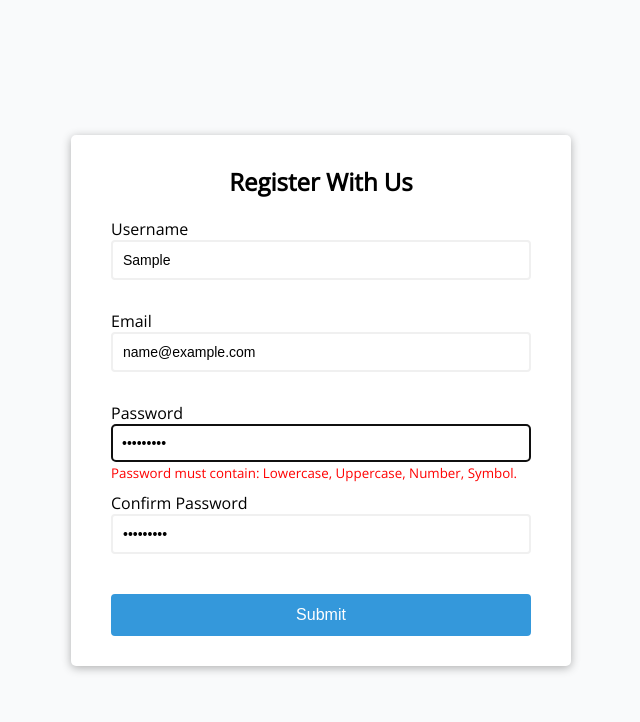
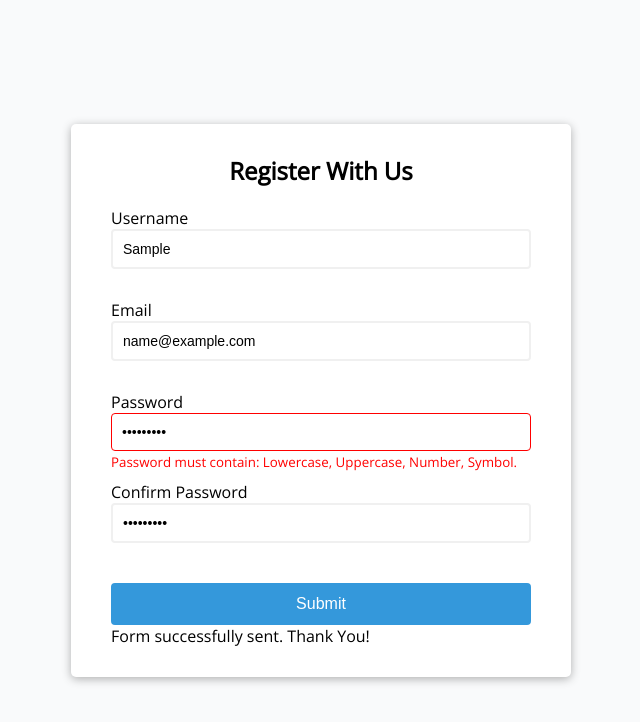
Before and after one commit to CoreyJamesLynch/FormValidator, a React (Create React App) app: page / in a window 1280 px wide. Both pictures are taken after typing "Sample", "name@example.com", "Sample123", "Sample123" into the empty fields and a click on the button "Submit". Shown: the top 722 px of the page, without its empty margins (319-959 px from the left). Built offline with nearby package versions, Linux system fonts and the light colour scheme.

Commit message:
Add successfully sent message to form.

```diff
--- a/src/Components/FormComponent.js
+++ b/src/Components/FormComponent.js
@@ -4,17 +4,23 @@ import { useForm } from 'react-hook-form';
 import './FormComponent.css';
 
 const FormComponent = () => {
-  const { register, handleSubmit, errors, watch } = useForm();
+  const { register, handleSubmit, errors, formState, watch } = useForm({
+    mode: 'onBlur',
+  });
+
   const password = useRef({});
   password.current = watch('password', '');
-  const onSubmit = (data) => {
-    console.log(data);
+
+  const onSubmit = (data, event) => {
+    event.target.reset();
+    console.log(formState);
   };
 
   return (
     <div className="container">
       <form id="form" className="form" onSubmit={handleSubmit(onSubmit)}>
         <h2>Register With Us</h2>
+
         <div className="form-control">
           <label htmlFor="username">
             Username
@@ -32,6 +38,7 @@ const FormComponent = () => {
               id="username"
               placeholder="Enter username"
               name="username"
+              disabled={formState.isSubmitting}
             />
             {errors.username && errors.username.type === 'required' && (
               <small>Username is required</small>
@@ -63,6 +70,7 @@ const FormComponent = () => {
               id="email"
               placeholder="Enter email"
               name="email"
+              disabled={formState.isSubmitting}
             />
             {errors.email && errors.email.type === 'required' && (
               <small>Email is required</small>
@@ -91,6 +99,7 @@ const FormComponent = () => {
               id="password"
               placeholder="Enter password"
               name="password"
+              disabled={formState.isSubmitting}
             />
             {errors.password && errors.password.type === 'required' && (
               <small>Password is required</small>
@@ -124,6 +133,7 @@ const FormComponent = () => {
               id="password2"
               placeholder="Confirm password"
               name="password2"
+              disabled={formState.isSubmitting}
             />
             {errors.password2 && errors.password2.type === 'required' && (
               <small>Password is required</small>
@@ -133,7 +143,11 @@ const FormComponent = () => {
             )}
           </label>
         </div>
+
         <button type="submit">Submit</button>
+        {formState.isSubmitted && (
+          <div className="success">Form successfully sent. Thank You!</div>
+        )}
       </form>
     </div>
   );
```
